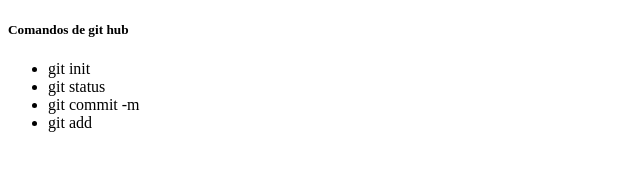
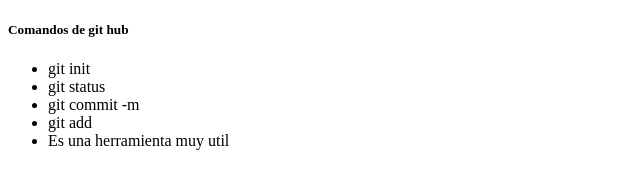
Before and after one commit to jlrssrlj/practicando-git, a plain HTML site: page index.html in a window 1280 px wide. Shown: the whole page, without its empty margins (0-640 px from the left). Drawn offline with Linux system fonts and the light colour scheme.

Commit message:
nueva modificacion

```diff
--- a/index.html
+++ b/index.html
@@ -13,6 +13,7 @@
         <li>git status</li>
         <li>git commit -m</li>
         <li>git add</li>
+        <li>Es una herramienta muy util</li>
     </ul>
 </body>
 </html>
```
